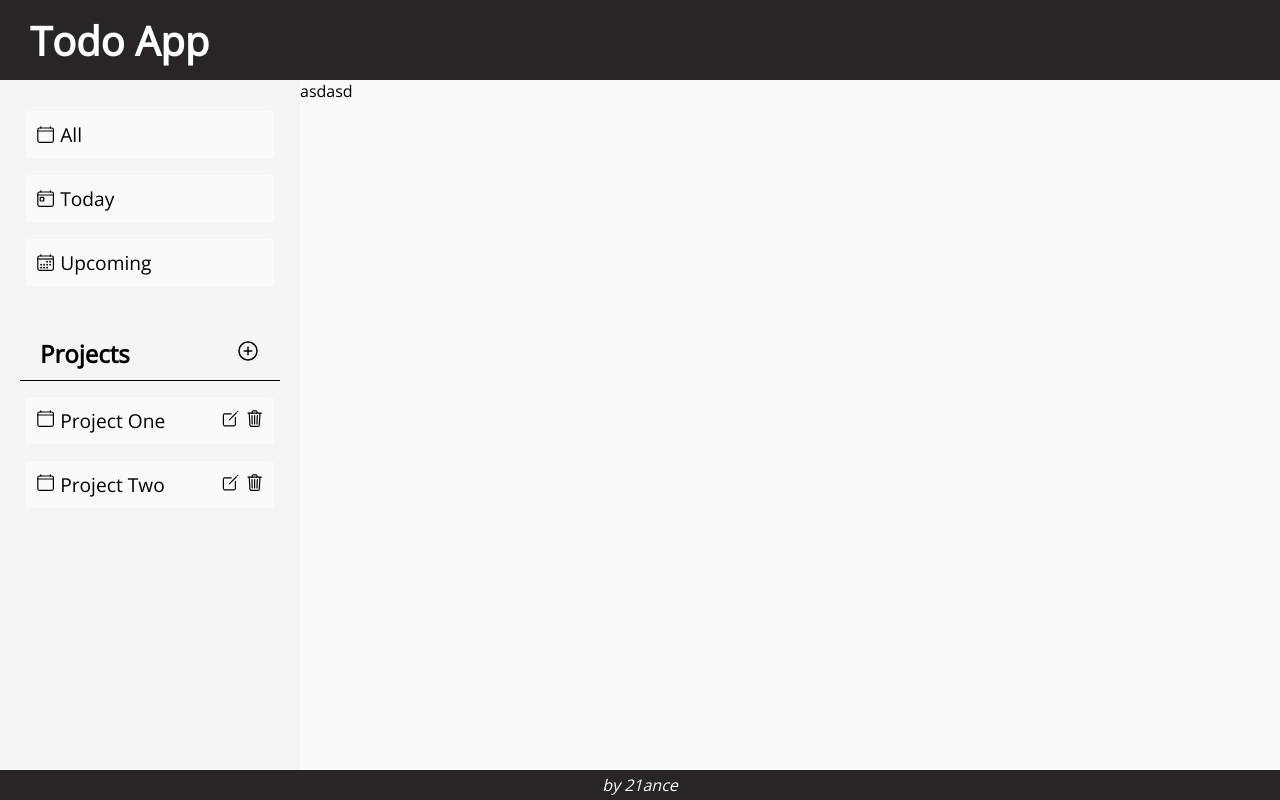
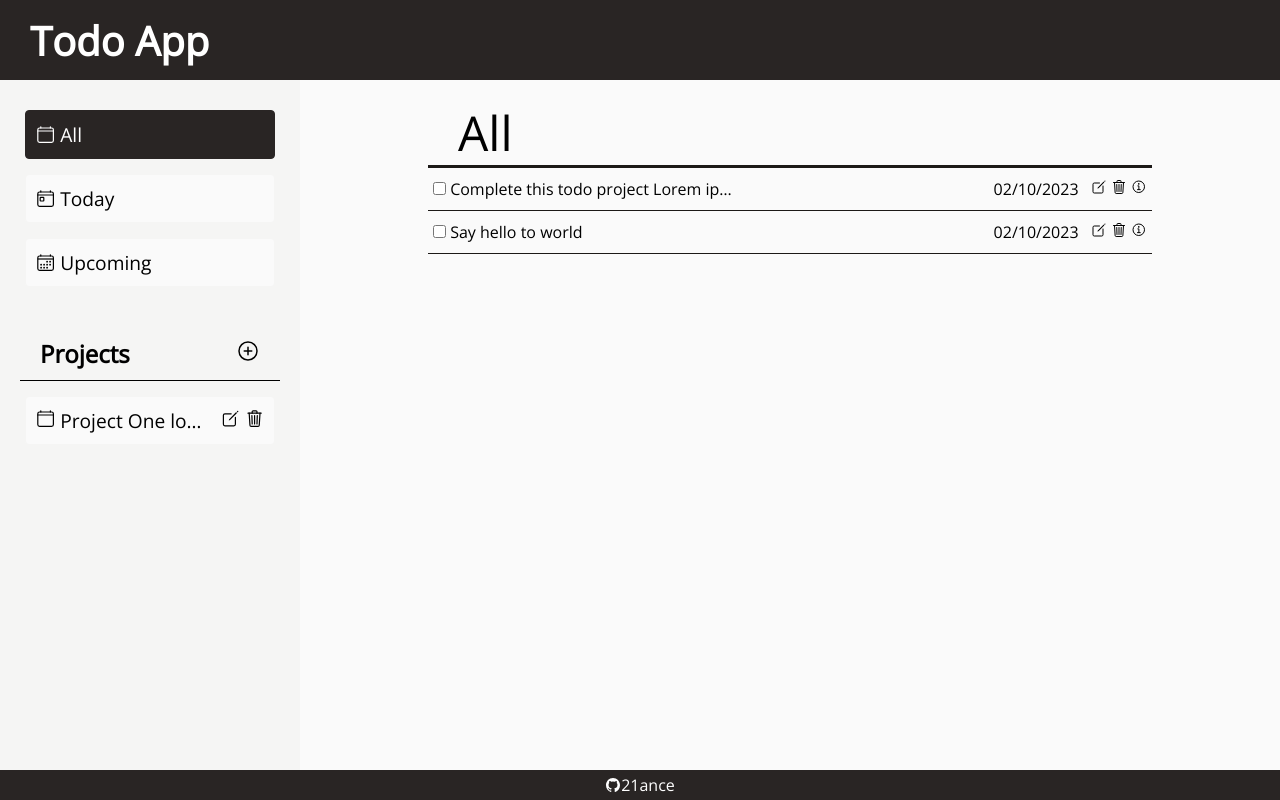
Before and after one commit to 21ance/Todo-List, a website built with webpack: page dist/index.html in a window 1280 px wide. Built offline with nearby package versions, Linux system fonts and the light colour scheme; a web font is replaced by a local one.

Commit message:
add maincontent UI

```diff
--- a/src/css/styles.scss
+++ b/src/css/styles.scss
@@ -47,9 +47,10 @@ header {
     }
   }
 
-  h1 {
+  span {
     color: $white-font;
     font-size: 2.5rem;
+    font-weight: bold;
     margin-left: 30px;
   }
 }
@@ -93,6 +94,16 @@ aside {
     align-items: center;
     flex-direction: column;
     gap: 15px;
+
+    .active {
+      background-color: $header-color;
+      color: $white-font;
+      border: 1px solid $header-color;
+    }
+
+    .active:hover {
+      opacity: 0.8;
+    }
   }
 
   .sidebar-static{
@@ -117,7 +128,6 @@ aside {
   }
 
   .sidebar-dynamic {
-
     .dynamic-item-container{
       // almost same as .sidebar-static button
       // to do: sass extend
@@ -135,6 +145,10 @@ aside {
 
       button {
         background-color: $main-color;
+        max-width: 170px;
+        overflow: hidden;
+        white-space: nowrap;
+        text-overflow: ellipsis;
       }
 
       div button:hover{
@@ -157,10 +171,54 @@ main {
   grid-row: 2 / 3;
   grid-column: 2 / 3;
 
-  display: flex;
-  flex-direction: column;
+  // display: flex;
+  // align-items: center;
+  // flex-direction: column;
 
   overflow: auto;
+
+  .todos {
+    display: flex;
+    flex-direction: column;
+    margin: 0 10vw;
+    margin-top: 20px;
+
+    h1 {
+      padding: 0 30px;
+      font-size: 3rem;
+      font-weight: normal;
+      border-bottom: 3px solid $dark-color;
+    }
+
+    .todo-item{
+      display: flex;
+      justify-content: space-between;
+      padding: 10px 5px;
+      border-bottom: solid $dark-color;
+      border-width: .1px;
+
+      .todo-item-left {
+        cursor: pointer;
+        max-width: 300px;
+        overflow: hidden;
+        white-space: nowrap;
+        text-overflow: ellipsis;
+      }
+
+      .todo-item-right {
+        span{
+          margin-right: 8px;
+        }
+        button {
+          background-color: $main-color;
+        }
+        button:hover{
+          scale: 1.2;
+          transition: $transition-time;
+        }
+      }
+    }
+  }
 }
 
 footer {
@@ -170,10 +228,10 @@ footer {
   grid-column: 1 / 3;
   display: flex;
   justify-content: center;
-  align-items: center;
 
   span {
-    font-style: italic;
+    display: flex;
+    align-items: center;
   }
 }
 
@@ -203,6 +261,15 @@ footer {
   }
 }
 
+// disable default ion-icon hovered title
+ion-icon {
+  pointer-events: none;
+}
+
+button {
+  cursor: pointer;
+}
+
 .show-modal {
   visibility: visible;
 }
@@ -228,7 +295,7 @@ footer {
       display: flex;
       align-items: center;
     }
-    h1 {
+    span {
       margin-left: 0px;
     }
   }
@@ -242,7 +309,3 @@ footer {
     grid-column: auto;
   }
 }
-
-ion-icon {
-  pointer-events: none;
-}
```
Also changed, not shown: dist/index.html, dist/main.js.
